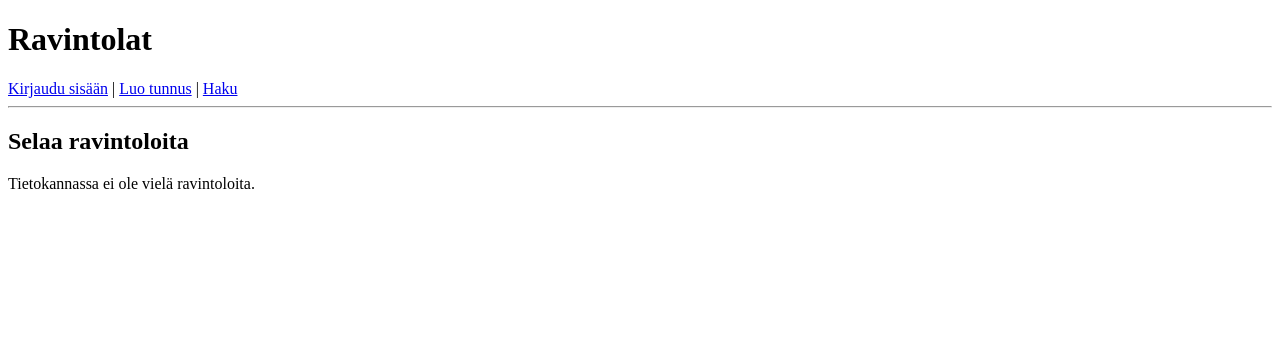
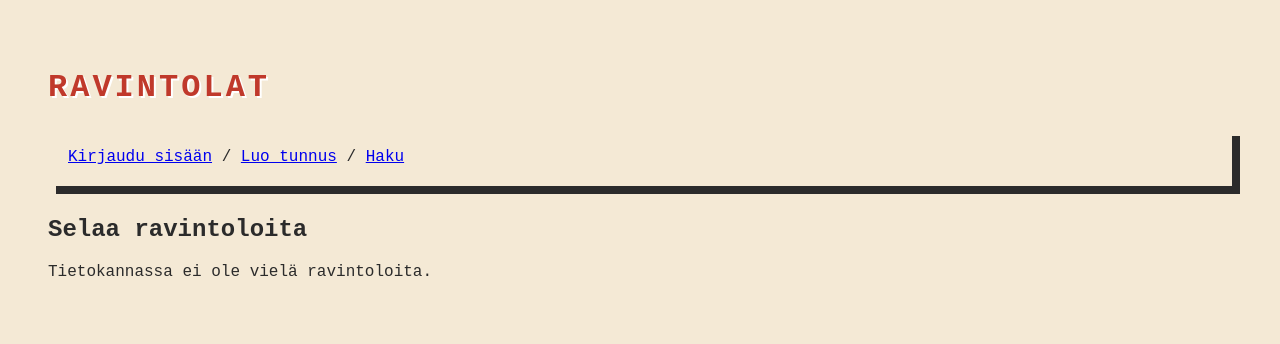
Before and after one commit to vvvilho/Ravintolat, a Flask app: page / in a window 1280 px wide. Shown: the top 344 px of the page. Run offline with Flask 3, Linux system fonts and the light colour scheme; data that the repository does not hold is empty.

Commit message:
Add main.css and link to templates

```diff
--- /dev/null
+++ b/static/main.css
@@ -0,0 +1,51 @@
+:root {
+    --bg-color: #f4e9d5;
+    --text-color: #2b2b2b;
+    --accent-red: #c0392b;
+    --border-style: 3px solid #2b2b2b;
+}
+
+body {
+    background-color: var(--bg-color);
+    color: var(--text-color);
+    font-family: "Courier New", Courier, monospace;
+    padding: 40px;
+}
+
+h1 {
+    text-transform: uppercase;
+    letter-spacing: 3px;
+    color: var(--accent-red);
+    text-shadow: 2px 2px 0px #fff;
+}
+
+.nav-container {
+    background-color: var(--paper-white);
+    border: var(--border-thick);
+    padding: 20px;
+    margin-bottom: 30px;
+    box-shadow: 8px 8px 0px #2b2b2b;
+}
+
+.restaurant-card {
+    background: #fff;
+    border: var(--border-style);
+    box-shadow: 8px 8px 0px #2b2b2b;
+    padding: 20px;
+    margin-bottom: 20px;
+}
+
+button, .button {
+    background: var(--accent-red);
+    color: white;
+    border: var(--border-style);
+    padding: 10px 20px;
+    font-weight: bold;
+    cursor: pointer;
+    box-shadow: 4px 4px 0px #2b2b2b;
+}
+
+button:active {
+    box-shadow: 0px 0px 0px;
+    transform: translate(4px, 4px);
+}
--- a/templates/create.html
+++ b/templates/create.html
@@ -2,6 +2,7 @@
 <html>
 <head>
     <title>Uusi ravintola</title>
+    <link rel="stylesheet" href="/static/main.css">
 </head>
 <body>
     <h1>Luo uusi ravintola</h1>
--- a/templates/edit.html
+++ b/templates/edit.html
@@ -2,6 +2,7 @@
 <html>
 <head>
     <title>Muokkaa ravintolaa</title>
+    <link rel="stylesheet" href="/static/main.css">
 </head>
 <body>
     <h1>Muokkaa ravintolaa: {{ restaurant.name }}</h1>
--- a/templates/index.html
+++ b/templates/index.html
@@ -1,52 +1,70 @@
 <!DOCTYPE html>
 <html>
 <head>
+    <link rel="stylesheet" href="/static/main.css">
     <title>Ravintolat</title>
 </head>
 <body>
+
+    <div class="header">
         <h1>Ravintolat</h1>
+    </div>
 
     {% with messages = get_flashed_messages() %}
+        {% if messages %}
+            <div class="flash-container">
                 {% for message in messages %}
-            <p style="font-weight: bold;">{{ message }}</p>
+                    <p class="flash-message">{{ message }}</p>
                 {% endfor %}
+            </div>
+        {% endif %}
     {% endwith %}
 
+    <div class="nav-container">
         {% if session.username %}
-        <div>
-        Olet kirjautunut tunnuksella: <strong><a href="/user/{{ session.user_id }}">{{ session.username }}</a></strong>
+            <div class="user-status">
+                Olet kirjautunut tunnuksella:
+                <strong><a href="/user/{{ session.user_id }}" class="user-link">{{ session.username }}</a></strong>
             </div>
-        <a href="/logout">Kirjaudu ulos</a> |
-        <a href="/restaurants/create">Lisää uusi ravintola</a> |
+            <div class="nav-links">
+                <a href="/logout">Kirjaudu ulos</a> <span class="separator">/</span>
+                <a href="/restaurants/create">Lisää uusi ravintola</a> <span class="separator">/</span>
                 <a href="/find_restaurants">Haku</a>
+            </div>
         {% else %}
-        <a href="/login">Kirjaudu sisään</a> |
-        <a href="/register">Luo tunnus</a> |
+            <div class="nav-links">
+                <a href="/login">Kirjaudu sisään</a> <span class="separator">/</span>
+                <a href="/register">Luo tunnus</a> <span class="separator">/</span>
                 <a href="/find_restaurants">Haku</a>
+            </div>
         {% endif %}
+    </div>
 
-    <hr>
-
+    <div class="content-section">
         <h2>Selaa ravintoloita</h2>
 
         {% if restaurants %}
-        <ul>
+            <div class="restaurant-list">
             {% for r in restaurants %}
-            <li style="margin-bottom: 15px;">
-                <a href="/restaurant/{{ r.id }}">{{r.name}}</a> ({{ r.city_name or "Ei kaupunkia" }}) <br>
-                Hintataso: {{ "€" * (r.price_level or 0) }} <br>
+                <div class="restaurant-card">
+                    <h3><a href="/restaurant/{{ r.id }}">{{ r.name }}</a></h3>
+                    <p>
+                        <strong>Kaupunki:</strong> {{ r.city_name or "Ei tiedossa" }}<br>
+                        <strong>Hintataso:</strong> <span class="price-tags">{{ "€" * (r.price_level or 0) }}</span>
+                    </p>
+
                     {% if session.user_id and session.user_id == r.created_by %}
-                <small>
-                <a href="/restaurants/edit/{{ r.id }}">Muokkaa / Poista</a>
-                </small>
+                        <div class="owner-actions">
+                            <a href="/restaurants/edit/{{ r.id }}" class="edit-link">Muokkaa / Poista</a>
+                        </div>
                     {% endif %}
-
-            </li>
+                </div>
             {% endfor %}
-        </ul>
+            </div>
         {% else %}
-        <p>Tietokannassa ei ole vielä ravintoloita.</p>
+            <p class="empty-msg">Tietokannassa ei ole vielä ravintoloita.</p>
         {% endif %}
+    </div>
 
 </body>
 </html>
--- a/templates/login.html
+++ b/templates/login.html
@@ -3,6 +3,7 @@
 
 <head>
   <title>Kirjautuminen</title>
+  <link rel="stylesheet" href="/static/main.css">
 </head>
 
 <body>
--- a/templates/register.html
+++ b/templates/register.html
@@ -3,6 +3,7 @@
 
 <head>
   <title>Rekisteröinti</title>
+  <link rel="stylesheet" href="/static/main.css">
 </head>
 
 <body>
--- a/templates/restaurant.html
+++ b/templates/restaurant.html
@@ -2,6 +2,7 @@
 <html>
 <head>
     <title>{{ restaurant.name }}</title>
+    <link rel="stylesheet" href="/static/main.css">
 </head>
 <body>
     <a href="/">← Takaisin listaukseen</a>
--- a/templates/restaurants_list.html
+++ b/templates/restaurants_list.html
@@ -3,6 +3,7 @@
 <head>
   <meta charset="utf-8">
   <title>Ravintolat</title>
+  <link rel="stylesheet" href="/static/main.css">
 </head>
 <body>
   <h1>Ravintolat</h1>
--- a/templates/user_page.html
+++ b/templates/user_page.html
@@ -2,6 +2,7 @@
 <html>
 <head>
     <title>Käyttäjä {{ username }}</title>
+    <link rel="stylesheet" href="/static/main.css">
 </head>
 <body>
     <a href="/">← Takaisin etusivulle</a>
```
Also changed, not shown: app.py (line endings or trailing spaces). Lines whose indentation alone changed are shown as unchanged.
